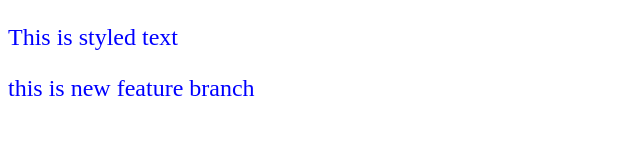
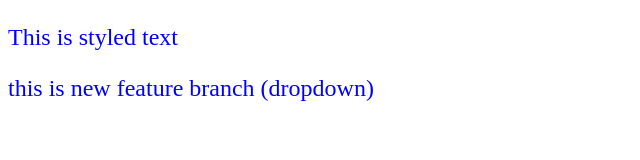
Before and after one commit to VijaySuryaMV/localtoremote, a plain HTML site: page index.html in a window 1280 px wide. Shown: the whole page, without its empty margins (0-640 px from the left). Drawn offline with Linux system fonts and the light colour scheme.

```diff
--- a/index.html
+++ b/index.html
@@ -7,6 +7,6 @@
 </head>
 <body>
   <p>This is styled text</p>
-  <P>this is new feature branch</P>
+  <P>this is new feature branch (dropdown) </P>
 </body>
 </html>
```
